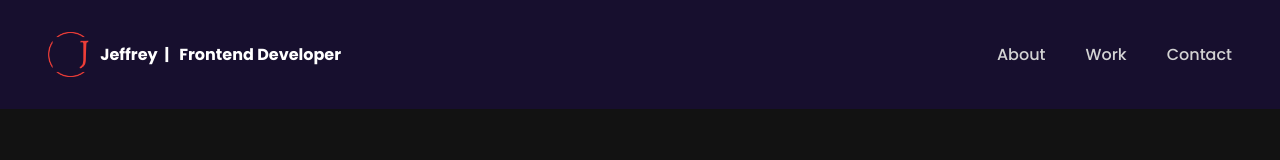
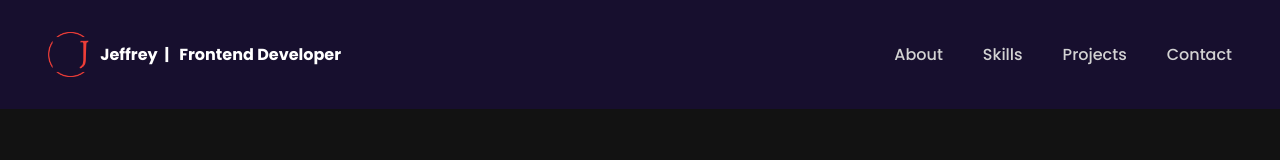
Before and after one commit to jeffreychery009/ReactWebsite, a React (Vite) app: page / in a window 1280 px wide. Shown: the top 160 px of the page. Built offline with nearby package versions, Linux system fonts and the light colour scheme.

Commit message:
New ID was added to NavLink. Types of format we can import

```diff
--- a/src/Constants/index.ts
+++ b/src/Constants/index.ts
@@ -9,8 +9,13 @@ export const navLinks: NavLink[] = [
     title: "About",
   },
   {
-    id: "work",
-    title: "Work",
+    id: "skills",
+    title: "Skills",
+  },
+
+  {
+    id: "projects",
+    title: "Projects",
   },
   {
     id: "contact",
--- /dev/null
+++ b/src/Types/index.d.ts
@@ -0,0 +1,2 @@
+declare module "*.jpg";
+declare module "*.svg";
```
